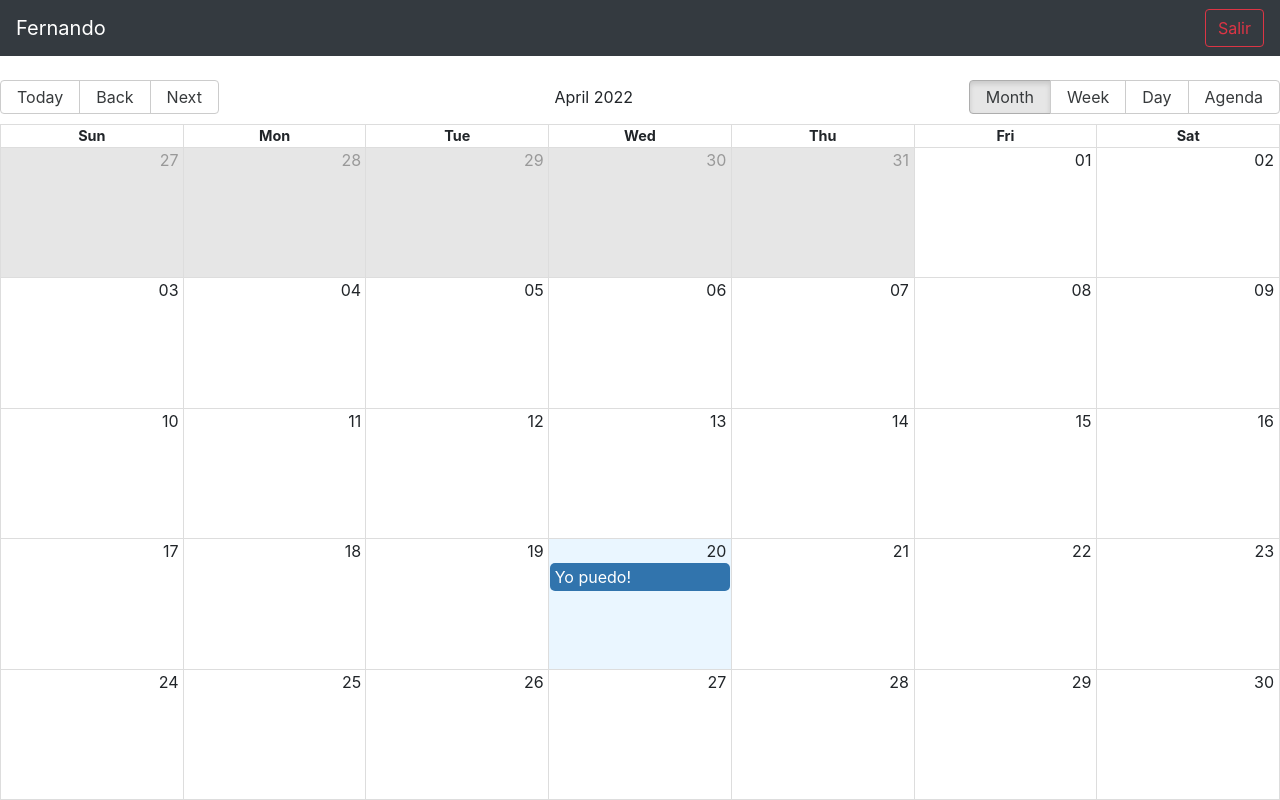
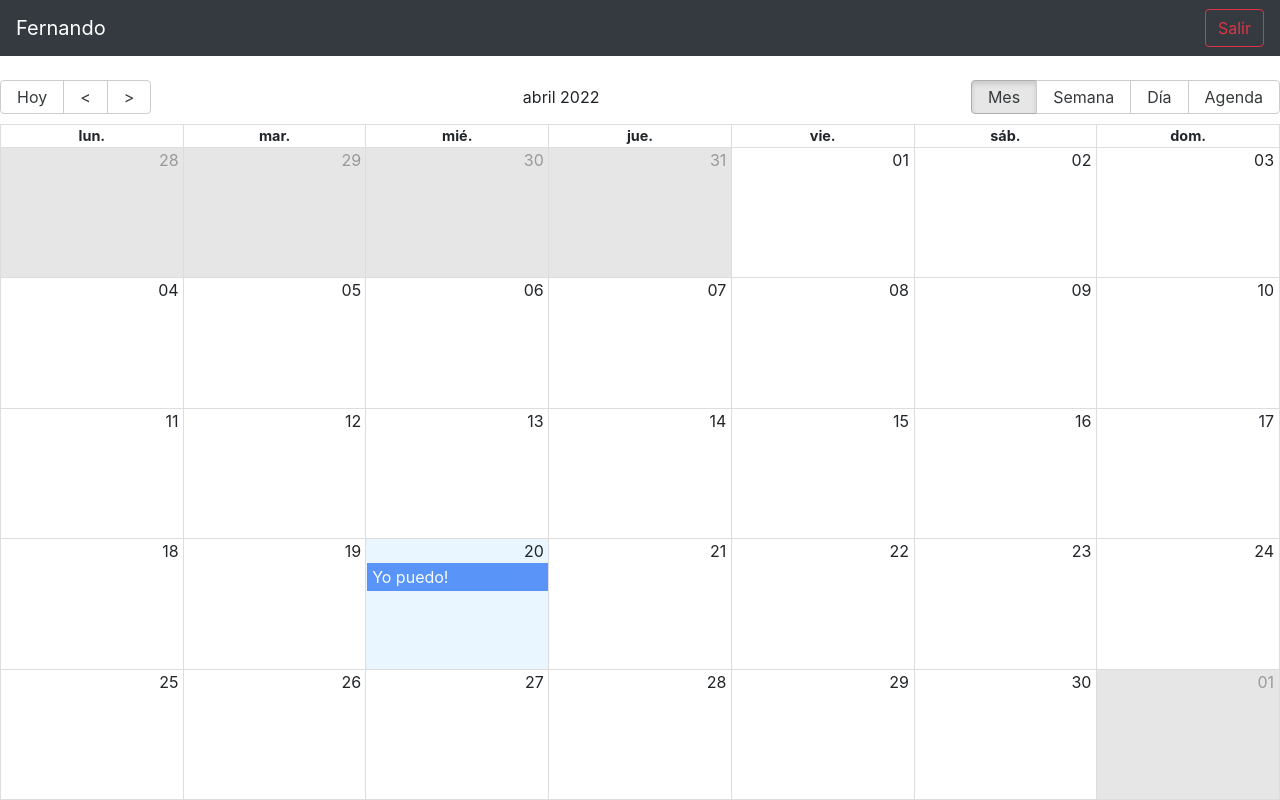
Before and after one commit to alawa2020/r2-s23-calendar-fh-, a React (Create React App) app: page / in a window 1280 px wide. Built offline with nearby package versions, Linux system fonts and the light colour scheme.

Commit message:
calendar spanish

```diff
--- a/src/components/calendar/CalendarScreen.tsx
+++ b/src/components/calendar/CalendarScreen.tsx
@@ -8,7 +8,8 @@ import { Navbar } from '../ui'
 import { Event } from '../../interfaces';
 
 import 'react-big-calendar/lib/css/react-big-calendar.css';
-
+import 'moment/locale/es';
+import { messages } from '../../utils';
 
 const localizer = momentLocalizer(moment); // or globalizeLocalizer
 
@@ -30,6 +31,27 @@ export const CalendarScreen = () => {
     setLastView( e );
     localStorage.setItem('lastView-r2', e );
   }
+
+  const eventPropGetter = ( event: Event, start: Date, end: Date, isSelected: boolean ) => {
+    const style = {
+      backgroundColor: '#367cf7',
+      borderRadius: '0px',
+      opacity: 0.8,
+      display: 'block',
+      color: 'white',
+    }
+    return { style }
+  }
+
+  const onSelectEvent = ( event: Event ) => {
+    console.log('select', event.title);
+  }
+
+  const onDoubleClickEvent = ( event: Event ) => {
+    console.log('doubleClick', event.title);
+  }
+
+
   return (
     <div className="calendar-screen">
       <Navbar />
@@ -41,6 +63,10 @@ export const CalendarScreen = () => {
         endAccessor="end"
         view={ lastView as View }
         onView={ onView }
+        eventPropGetter={ eventPropGetter }
+        onSelectEvent={ onSelectEvent }
+        onDoubleClickEvent={ onDoubleClickEvent }
+        messages={ messages }
       />
 
     </div>
--- /dev/null
+++ b/src/utils/index.ts
@@ -0,0 +1 @@
+export * from './messages-es-calendar';
--- /dev/null
+++ b/src/utils/messages-es-calendar.ts
@@ -0,0 +1,16 @@
+export const messages = {
+  allDay: 'Todo el día',
+  previous: '<',
+  next: '>',
+  today: 'Hoy',
+  month: 'Mes',
+  week: 'Semana',
+  day: 'Día',
+  agenda: 'Agenda',
+  date: 'Fecha',
+  time: 'Hora',
+  event: 'Evento',
+  noEventsInRange: 'No hay eventos en este rango',
+  // TODO: type of total?
+  showMore: (total: any) => `+ Ver más (${total})`
+};
```
